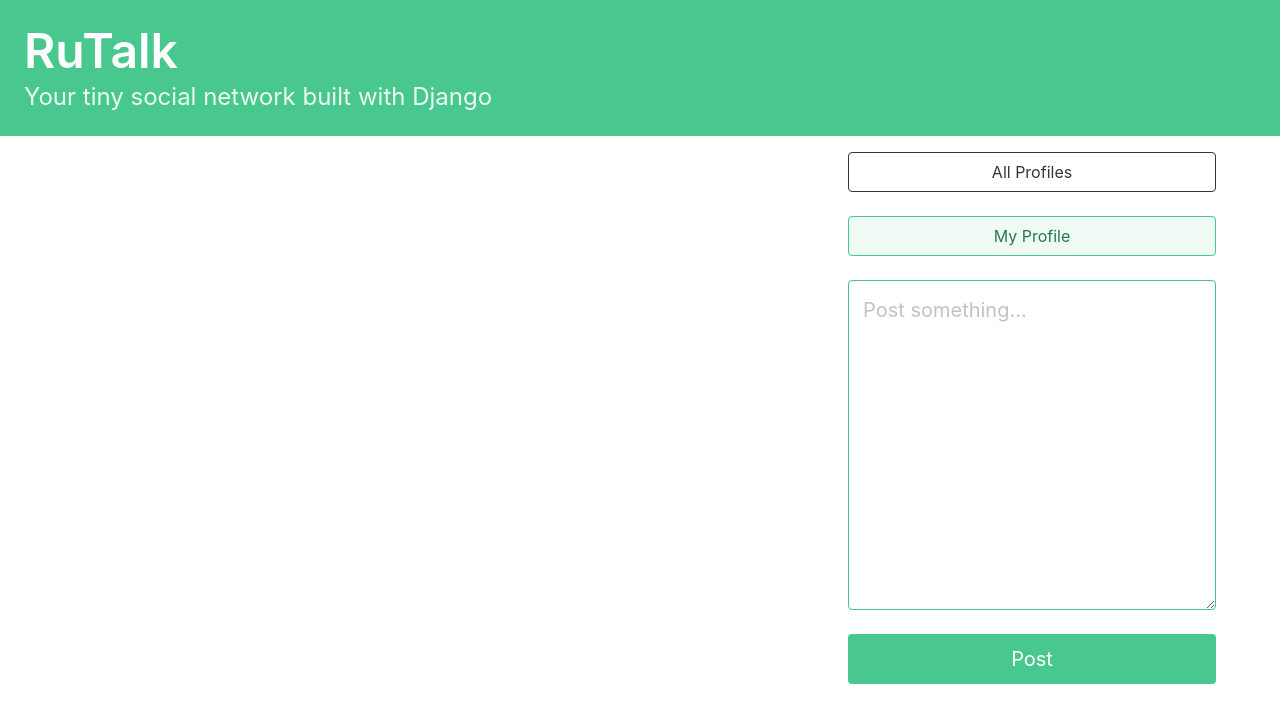
After one commit to foxyttt/social_network, a Django app: template rutalk/templates/rutalk/dashboard.html in a window 1280 px wide. The commit adds this page. Shown: the top 723 px of the page. Run offline with Django 5.2, Linux system fonts and the light colour scheme; the template is opened without the code that fills it: values that come from a table or form of the project are taken from there, others are empty.

Commit message:
Simple antisocial network

```diff
--- a/rutalk/admin.py
+++ b/rutalk/admin.py
@@ -1,7 +1,7 @@
 from django.contrib import admin
 from django.contrib.auth.models import User, Group
 
-from .models import Profile
+from .models import Profile, Post
 
 class ProfileInline(admin.StackedInline):
     model = Profile
@@ -14,3 +14,4 @@ class UserAdmin(admin.ModelAdmin):
 admin.site.unregister(User)
 admin.site.register(User, UserAdmin)
 admin.site.unregister(Group)
+admin.site.register(Post)
--- /dev/null
+++ b/rutalk/forms.py
@@ -0,0 +1,18 @@
+from django import forms
+from .models import Post
+
+class PostForm(forms.ModelForm):
+    body = forms.CharField(
+        required=True,
+        widget=forms.widgets.Textarea(
+            attrs={
+                "placeholder": "Post something...",
+                "class": "textarea is-success is-medium",
+            }
+        ),
+        label='',
+    )
+
+    class Meta:
+        model = Post
+        exclude = ("user", )
--- a/rutalk/models.py
+++ b/rutalk/models.py
@@ -1,5 +1,6 @@
 from django.db import models
 from django.contrib.auth.models import User
+from django.db.models import DO_NOTHING
 from django.db.models.signals import post_save
 from django.dispatch import receiver
 
@@ -21,3 +22,15 @@ def create_profile(sender, instance, created, **kwargs):
         user_profile.save()
         user_profile.follows.add(instance.profile)
         user_profile.save()
+
+class Post(models.Model):
+    user = models.ForeignKey(User, related_name='posts', on_delete=DO_NOTHING)
+    body = models.CharField(max_length=140)
+    created_at = models.DateTimeField(auto_now_add=True)
+
+    def __str__(self):
+        return (
+            f'{self.user} '
+            f'({self.created_at:%Y-%m-%d %H:%M}): '
+            f'{self.body[:30]}'
+        )
--- a/rutalk/templates/base.html
+++ b/rutalk/templates/base.html
@@ -10,6 +10,7 @@
     <title>RuTalk</title>
 </head>
 <body>
+    <a href="{% url 'rutalk:dashboard' %} ">
     <section class="hero is-small is-success mb-4">
         <div class="hero-body">
             <h1 class="title is-1">RuTalk</h1>
@@ -18,6 +19,7 @@
             </p>
         </div>
     </section>
+    </a>
 
     <div class="container">
         <div class="columns">
--- /dev/null
+++ b/rutalk/templates/rutalk/dashboard.html
@@ -0,0 +1,40 @@
+{% extends 'base.html' %}
+
+{% block content %}
+
+<div class="column">
+    {% for post in posts %}
+        <div class="box">
+            {{ post.body }}
+            <span class="is-small has-text-grey-light">
+                ({{ post.created_at }} by {{ post.user.username }}
+            </span>
+        </div>
+    {% endfor %}
+</div>
+
+<div class="column is-one-third">
+    <div class="block">
+        <a href="{% url 'rutalk:profile_list' %} ">
+            <button class="button is-dark is-outlined is-fullwidth">
+                All Profiles
+            </button>
+        </a>
+    </div>
+    <div class="block">
+        <a href="{% url 'rutalk:profile' request.user.profile.id %} ">
+            <button class="button is-success is-light is-outlined is-fullwidth">
+                My Profile
+            </button>
+        </a>
+    </div>
+    <form method="post">
+        {% csrf_token %}
+        {{ form.as_p }}
+        <button class="button is-success is-fullwidth is-medium mt-5"
+                type="submit">Post
+        </button>
+    </form>
+</div>
+
+{% endblock content %}
```
Also changed, not shown: rutalk/templates/rutalk/profile.html (+38 -2 lines), rutalk/views.py (+28 -3 lines), rutalk/migrations/0002_post.py (added).
